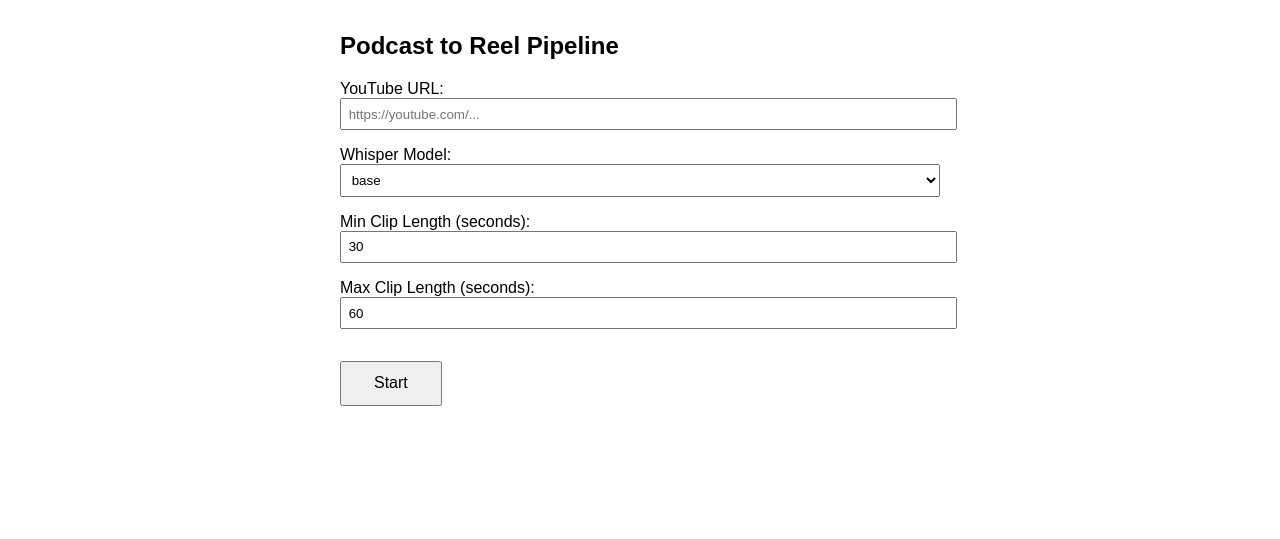
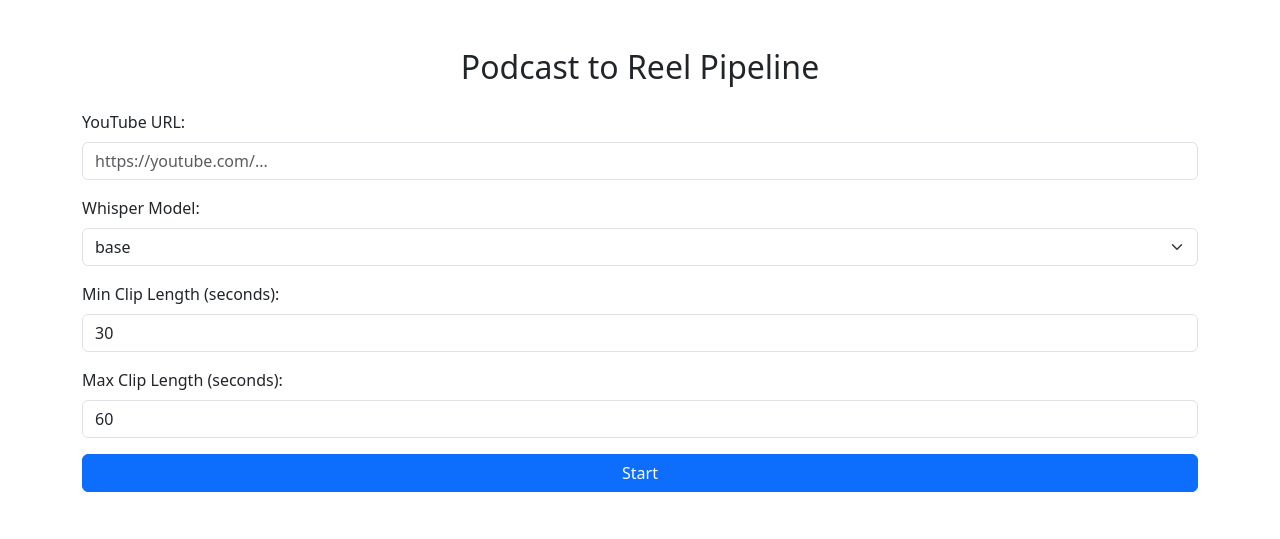
Before and after one commit to pkomals/Podcast_to_Reel_Pipeline, a FastAPI app: page / in a window 1280 px wide. Shown: the top 539 px of the page. Run offline with FastAPI, Linux system fonts and the light colour scheme; parts of the project's set-up code (start-up, migrations or seed data) failed here and were passed over.

Commit message:
UI Updates

```diff
--- a/requirements.txt
+++ b/requirements.txt
@@ -6,7 +6,8 @@ ffmpeg-python
 pillow
 openai
 python-dotenv
-fastapi
+fastapi>=0.95,<0.110
 uvicorn
 jinja2
 python-multipart
+pydantic<2.0.0
--- a/templates/index.html
+++ b/templates/index.html
@@ -3,44 +3,40 @@
 <head>
     <meta charset="UTF-8">
     <title>Podcast to Reel Pipeline</title>
-    <style>
-        body { font-family: Arial, sans-serif; margin: 2em; }
-        .container { max-width: 600px; margin: auto; }
-        label { display: block; margin-top: 1em; }
-        input[type="text"], input[type="number"], select { width: 100%; padding: 0.5em; }
-        button { margin-top: 2em; padding: 0.7em 2em; font-size: 1em; }
-    </style>
+    <link href="https://cdn.jsdelivr.net/npm/bootstrap@5.3.0/dist/css/bootstrap.min.css" rel="stylesheet">
 </head>
 <body>
-<div class="container">
-    <h2>Podcast to Reel Pipeline</h2>
-    <form id="main-form" action="/start" method="post">
-        <label for="youtube_url">YouTube URL:</label>
-        <input type="text" id="youtube_url" name="youtube_url" placeholder="https://youtube.com/..." required>
-
-        <label for="whisper_model">Whisper Model:</label>
-        <select id="whisper_model" name="whisper_model">
-            <option value="tiny">tiny</option>
-            <option value="base" selected>base</option>
-            <option value="small">small</option>
-        </select>
-
-        <label for="min_length">Min Clip Length (seconds):</label>
-        <input type="number" id="min_length" name="min_length" value="30" min="10" max="300">
-
-        <label for="max_length">Max Clip Length (seconds):</label>
-        <input type="number" id="max_length" name="max_length" value="60" min="10" max="600">
-
-        <button type="submit">Start</button>
+<div class="container py-5">
+    <h2 class="mb-4 text-center">Podcast to Reel Pipeline</h2>
+    <form id="main-form" action="/start" method="post" class="needs-validation" novalidate>
+        <div class="mb-3">
+            <label for="youtube_url" class="form-label">YouTube URL:</label>
+            <input type="text" id="youtube_url" name="youtube_url" class="form-control" placeholder="https://youtube.com/..." required>
+        </div>
+        <div class="mb-3">
+            <label for="whisper_model" class="form-label">Whisper Model:</label>
+            <select id="whisper_model" name="whisper_model" class="form-select">
+                <option value="tiny">tiny</option>
+                <option value="base" selected>base</option>
+                <option value="small">small</option>
+            </select>
+        </div>
+        <div class="mb-3">
+            <label for="min_length" class="form-label">Min Clip Length (seconds):</label>
+            <input type="number" id="min_length" name="min_length" class="form-control" value="30" min="10" max="300">
+        </div>
+        <div class="mb-3">
+            <label for="max_length" class="form-label">Max Clip Length (seconds):</label>
+            <input type="number" id="max_length" name="max_length" class="form-control" value="60" min="10" max="600">
+        </div>
+        <button type="submit" class="btn btn-primary w-100">Start</button>
     </form>
-    <div id="loading" style="display:none; text-align:center; margin-top:2em;">
-        <div style="font-size:1.2em;">Processing... Please wait.</div>
-        <div style="margin-top:1em;">
-            <svg width="50" height="50" viewBox="0 0 50 50">
-                <circle cx="25" cy="25" r="20" stroke="#007bff" stroke-width="5" fill="none" stroke-linecap="round">
-                    <animateTransform attributeName="transform" type="rotate" from="0 25 25" to="360 25 25" dur="1s" repeatCount="indefinite"/>
-                </circle>
-            </svg>
+    <div id="loading" class="text-center mt-5" style="display:none;">
+        <div class="fs-5">Processing... Please wait.</div>
+        <div class="mt-3">
+            <div class="spinner-border text-primary" role="status">
+                <span class="visually-hidden">Loading...</span>
+            </div>
         </div>
     </div>
     <script>
@@ -50,5 +46,6 @@
         });
     </script>
 </div>
+<script src="https://cdn.jsdelivr.net/npm/bootstrap@5.3.0/dist/js/bootstrap.bundle.min.js"></script>
 </body>
 </html>
```
Also changed, not shown: templates/result.html (+19 -32 lines), templates/select_keywords.html (+22 -25 lines).
